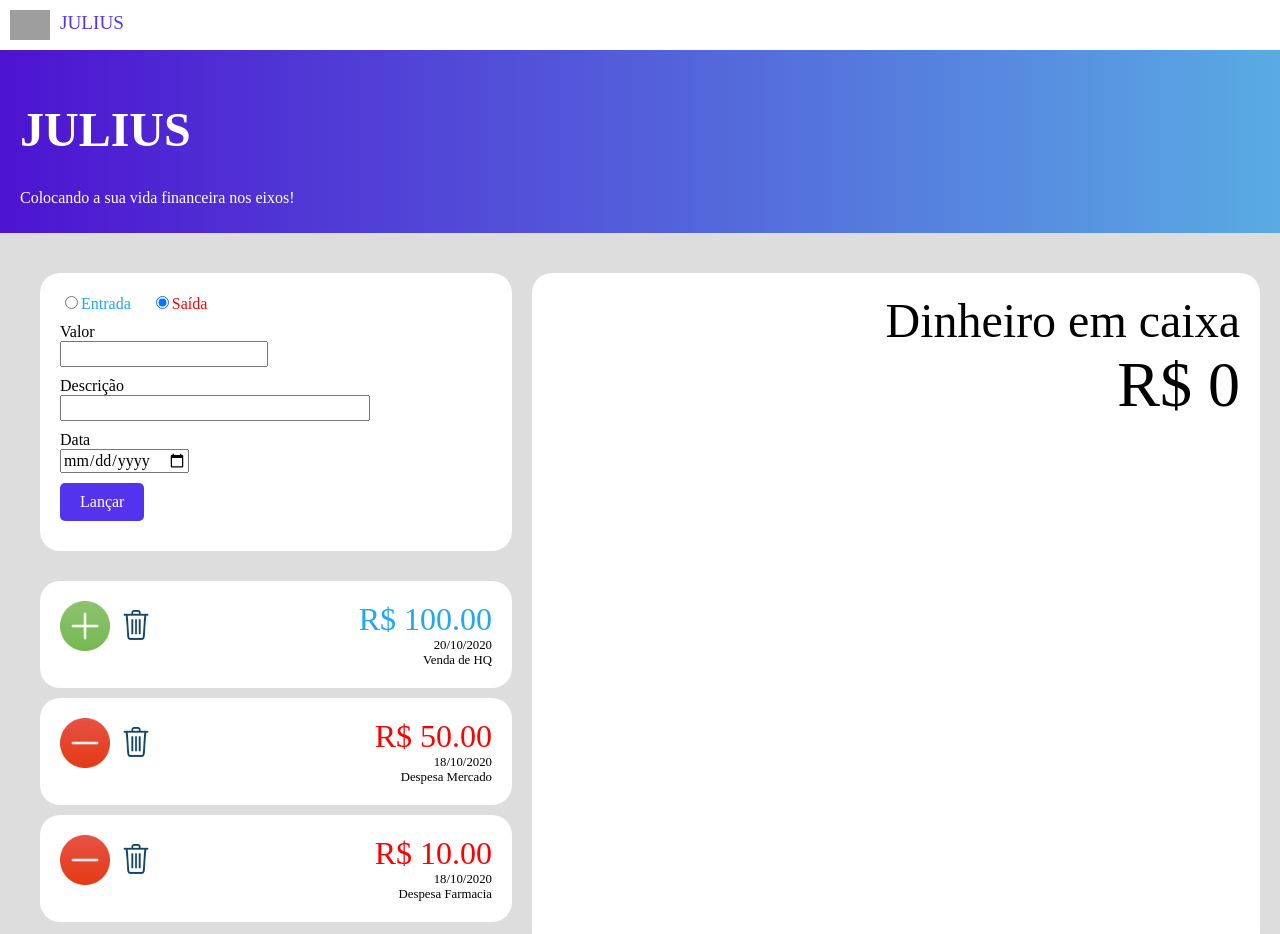
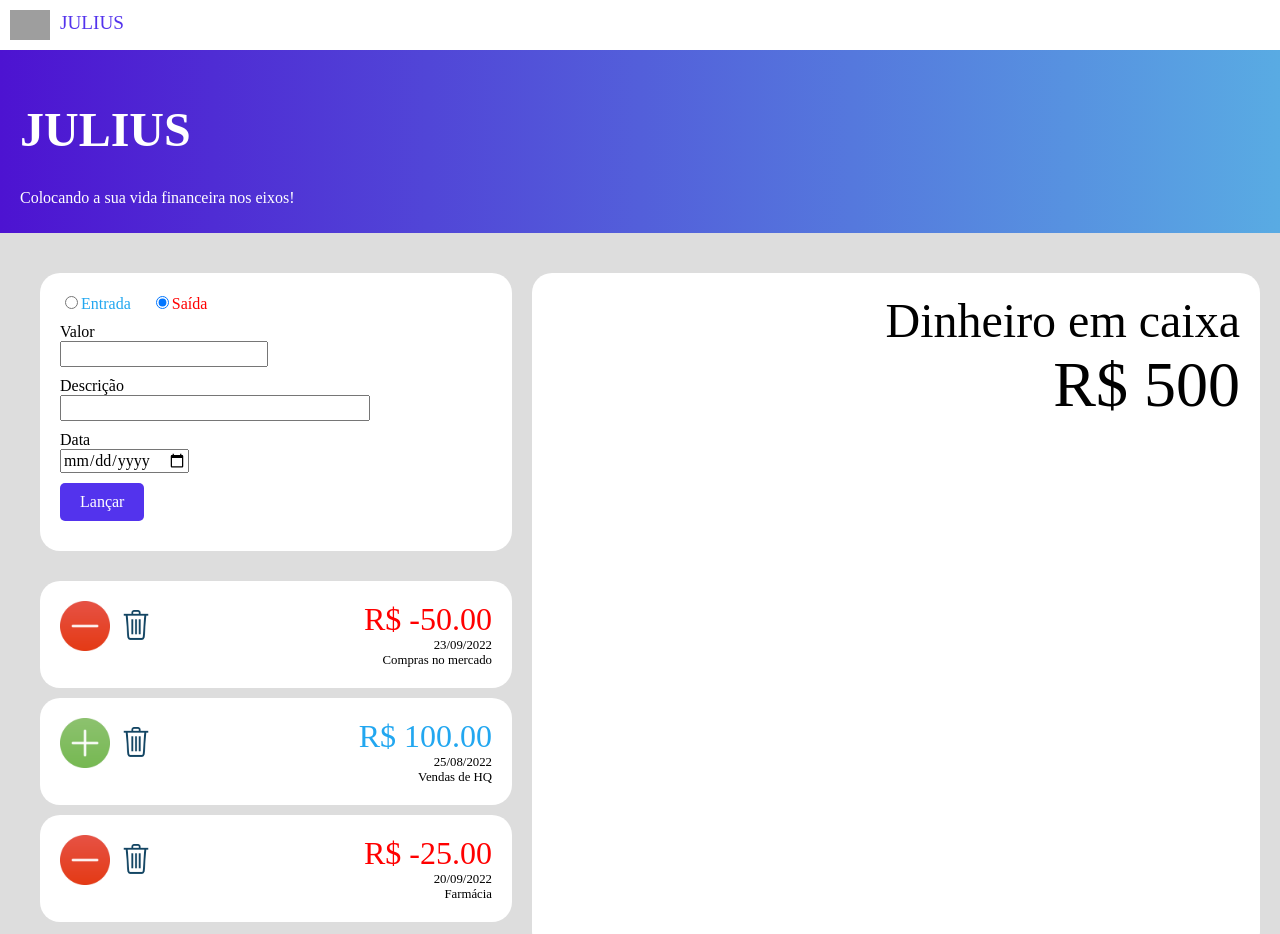
Before and after one commit to Leodf/Julius-app-vue, a Vue app: page / in a window 1280 px wide. Shown: the top 934 px of the page. Built offline with nearby package versions, Linux system fonts and the light colour scheme; grey boxes are pictures that could not be loaded; a web font is replaced by a local one.

Commit message:
formatando o formulario

```diff
--- a/src/components/PainelLancamentos.vue
+++ b/src/components/PainelLancamentos.vue
@@ -4,50 +4,43 @@
 
         <form>
             <div class="tiposLancamento">
-                <input type="radio" name="tipo" id="entrada">
+                <input type="radio" name="tipo" id="entrada" value="entrada">
                 <label for="entrada">Entrada</label>
-                <input type="radio" name="tipo" id="saida" checked>
+                <input type="radio" name="tipo" id="saida" value="saida" checked>
                 <label for="saida">Saída</label>
             </div>
 
             <label for="valor">Valor</label>
-            <input type="number" name="valor" id="valor">
+            <input type="number" min="0" step="0.01" name="valor" id="valor" required>
             <label for="descricao">Descrição</label>
-            <input type="text" name="descricao" id="descricao">
+            <input type="text" name="descricao" id="descricao" required>
             <label for="data">Data</label>
-            <input type="date" name="data" id="data">
+            <input type="date" name="data" id="data" required>
 
             <button>Lançar</button>
         </form>
     </div>
 
     <div class="areaLancamentos">
-        <BlocoLancamento tipo="entrada" :lancamento="{
-            valor: 100,
-            descricao: 'Venda de HQ',
-            data: '2020-10-20',
-        }" />
-        <BlocoLancamento tipo="saida" :lancamento="{
-            valor: 50,
-            descricao: 'Despesa Mercado',
-            data: '2020-10-18',
-        }" />
-        <BlocoLancamento tipo="saida" :lancamento="{
-            valor: 10,
-            descricao: 'Despesa Farmacia',
-            data: '2020-10-18',
-        }" />
+        <BlocoLancamento
+            v-for="lancamento in todosLancamentos"
+            v-bind:key="lancamento.id"
+            :tipo="lancamento.valor > 0 ? 'entrada' : 'saida'"
+            :lancamento="lancamento"
+        />
     </div>
   </div>
 </template>
 
 <script>
+import { mapGetters } from 'vuex'
 import BlocoLancamento from './BlocoLancamento.vue'
 export default {
     name: "PainelLancamentos",
     components: {
         BlocoLancamento,
-    }
+    },
+    computed: mapGetters(['todosLancamentos'])
 }
 </script>
 
--- a/src/components/PainelResumo.vue
+++ b/src/components/PainelResumo.vue
@@ -2,7 +2,7 @@
   <div class="painelResumo">
     <div class="resumoCaixa">
       <span class="fraseResumo">Dinheiro em caixa</span>
-      <span class="caixa">R$ 0</span>
+      <span class="caixa">R$ {{ dinheiroEmCaixa }}</span>
     </div>
 
     <div class="graficoComportamento">
@@ -12,8 +12,11 @@
 </template>
 
 <script>
+import { mapGetters } from 'vuex'
+
 export default {
     name: "PainelResumo",
+    computed: mapGetters(["dinheiroEmCaixa"])
 }
 </script>
 
--- a/src/store/index.js
+++ b/src/store/index.js
@@ -1,5 +1,10 @@
 import { createStore } from 'vuex'
+import moduloLancamentos from './modules/lancamentos'
 
-const store = createStore({})
+const store = createStore({
+    modules: {
+        moduloLancamentos
+    }
+})
 
 export default store
--- a/src/store/modules/lancamentos.js
+++ b/src/store/modules/lancamentos.js
@@ -20,7 +20,7 @@ const moduloLancamentos = {
                 data: '2022-09-20'
             },
         ],
-        caixa: 0
+        caixa: 500
     },
     getters: {
         todosLancamentos: state => state.lancamentos,
```
